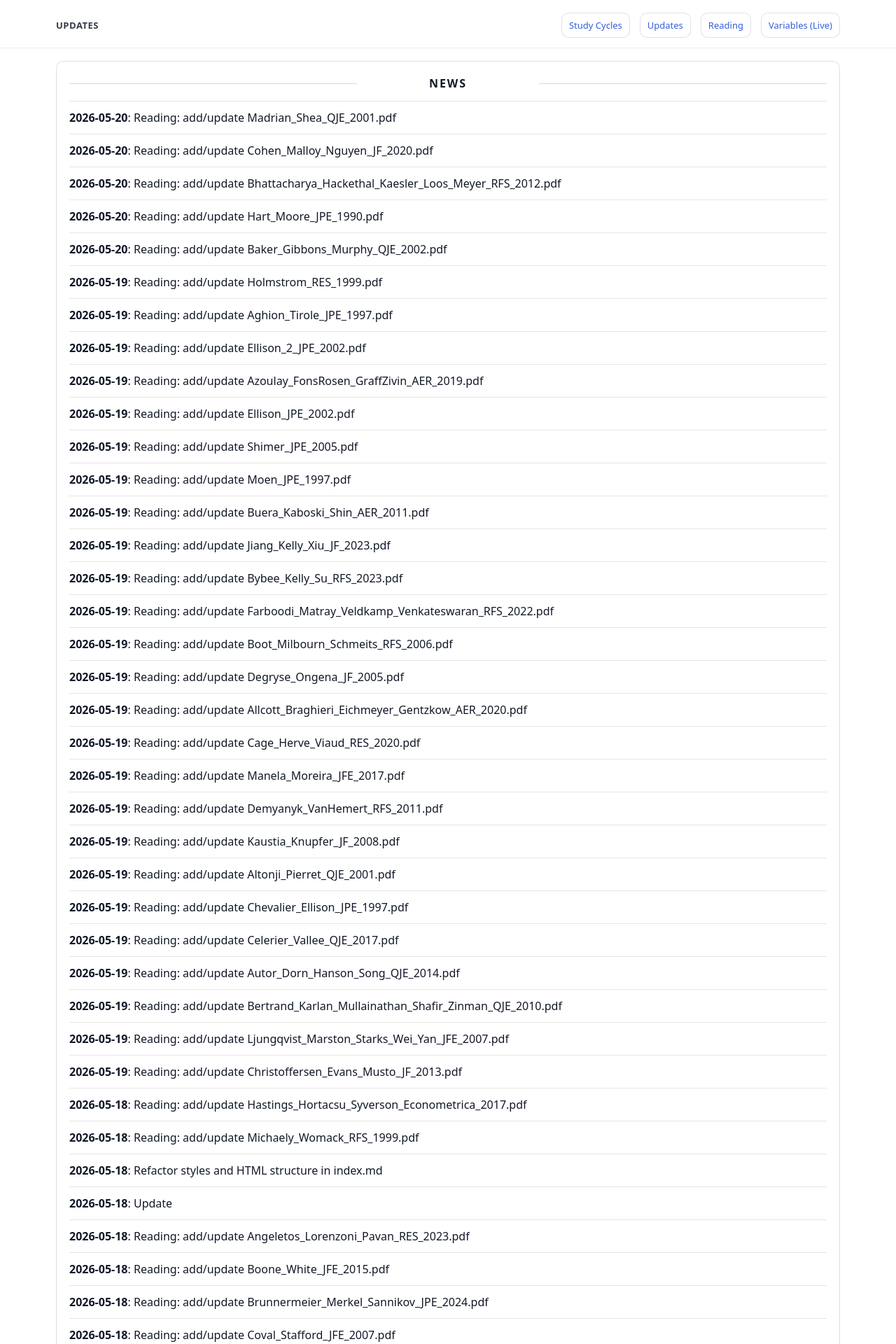
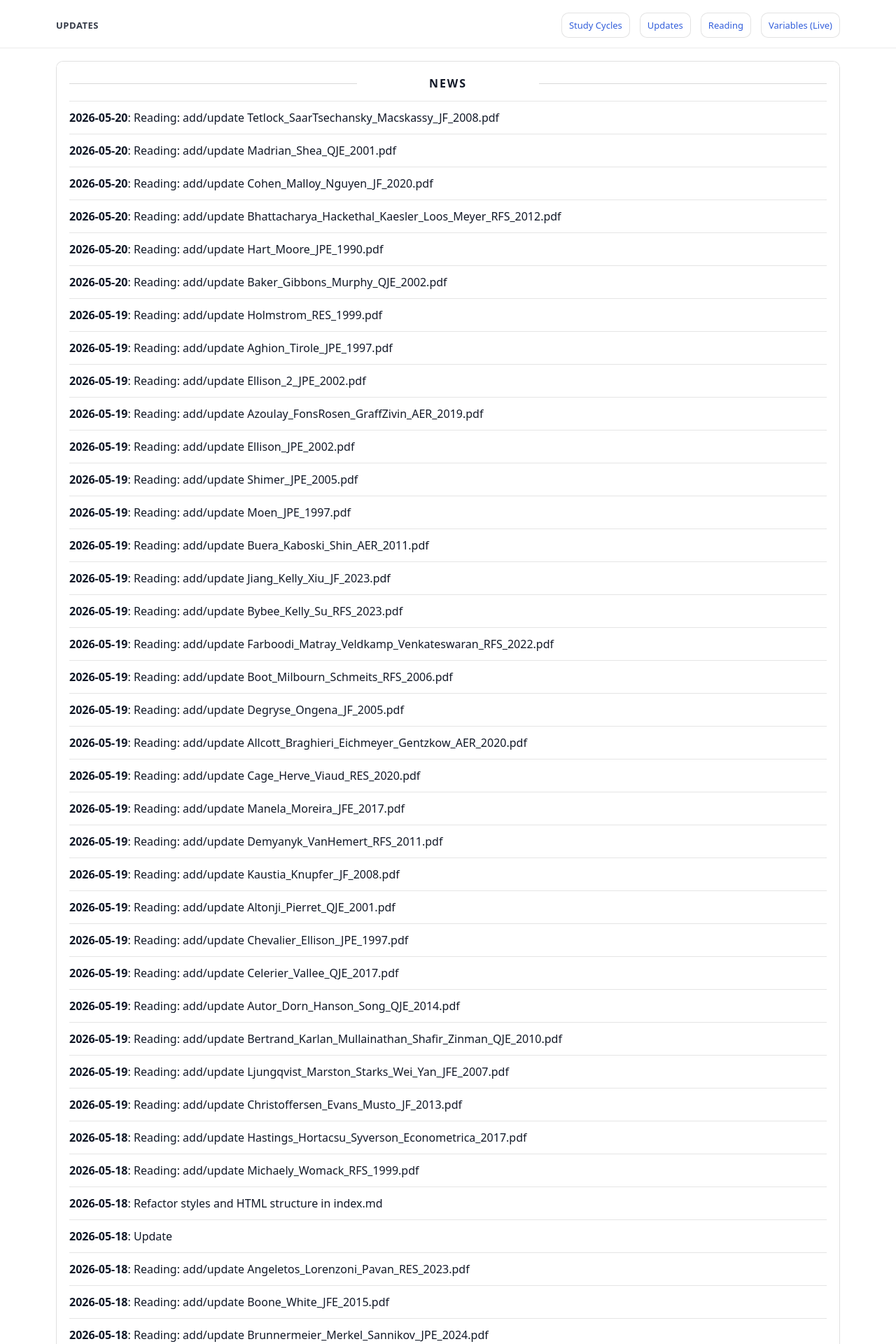
Before and after one commit to yaxinzn/study-archive, a Jekyll site: the page built from updates/index.md, in a window 1280 px wide. Shown: the top 1920 px of the page at 70% size. Built offline with Jekyll 4.4.1, drawn with Linux system fonts in a browser that asks for light colours; some of the changed text lies outside the part shown.

Commit message:
chore: update NEWS feed

```diff
--- a/_data/news.yml
+++ b/_data/news.yml
@@ -1,4 +1,7 @@
 # Auto-generated update history (sorted newest -> oldest). Do not edit manually.
+- ts: "1779228689"
+  date: "2026-05-20"
+  title: "Reading: add/update Tetlock_SaarTsechansky_Macskassy_JF_2008.pdf"
 - ts: "1779228486"
   date: "2026-05-20"
   title: "Reading: add/update Madrian_Shea_QJE_2001.pdf"
```
